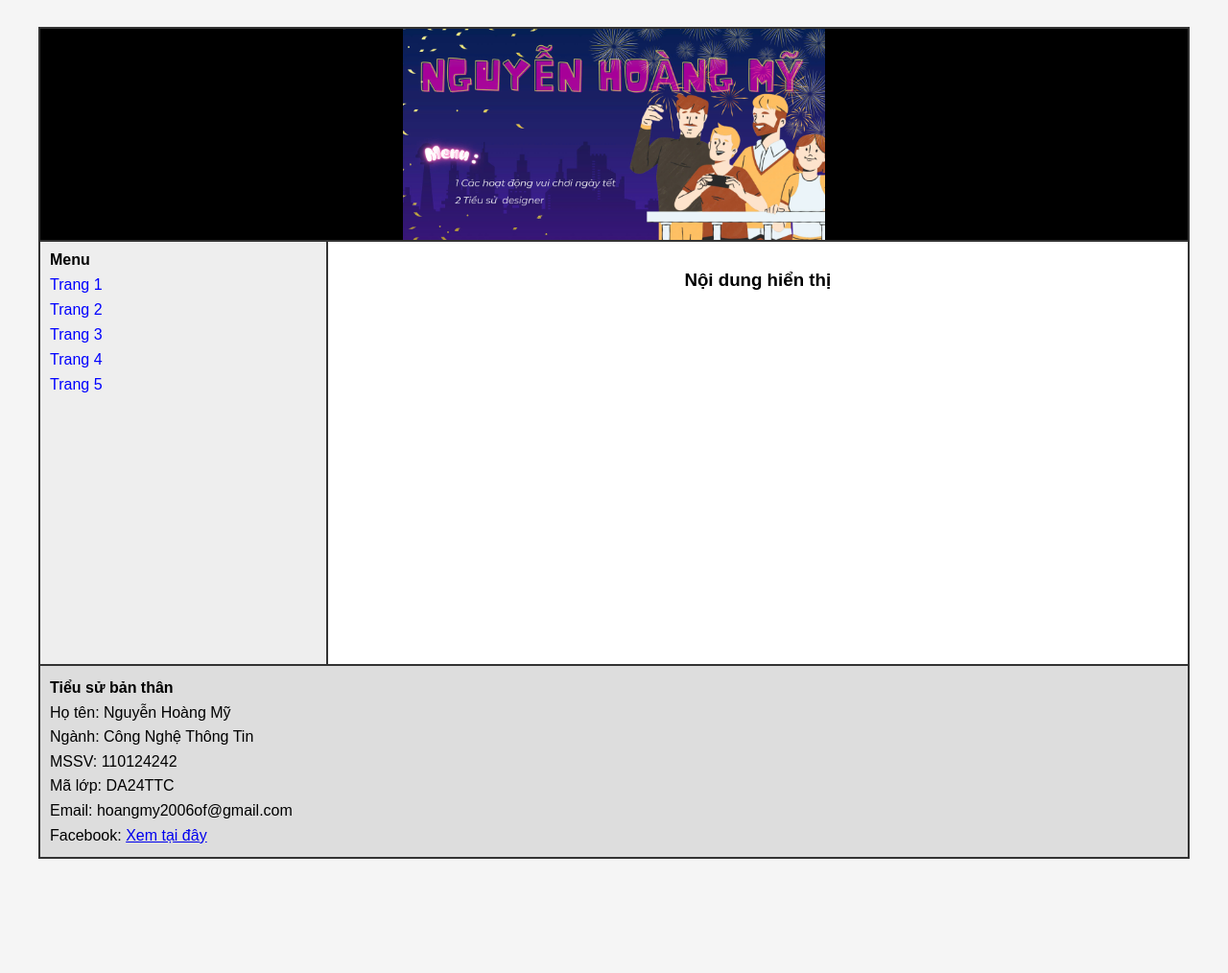
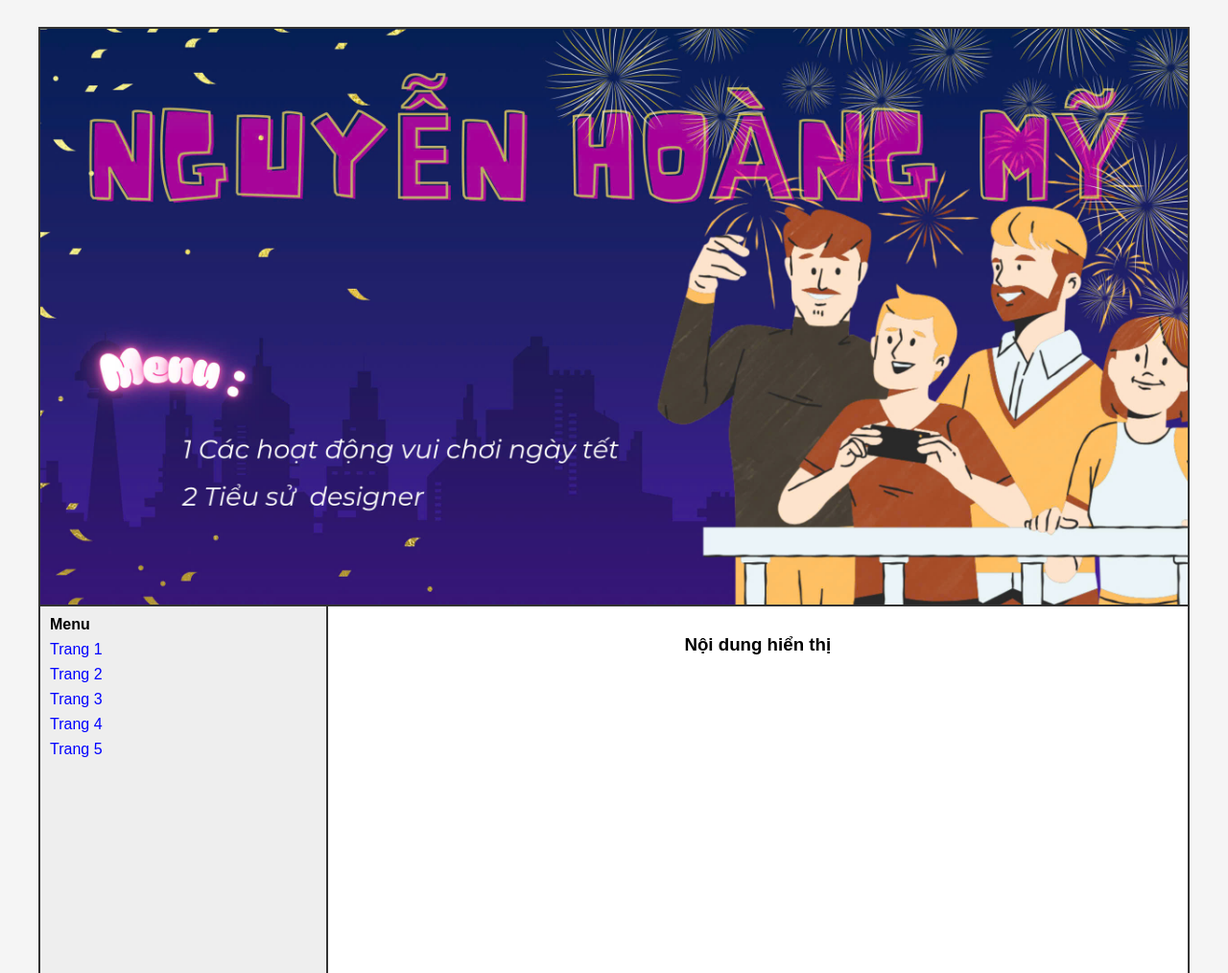
Before and after one commit to Nguyen-Hoang-My/HTML, a plain HTML site: page index.html in a window 1280 px wide. Shown: the top 1014 px of the page at 96% size. Before the commit the page ends 923 px from the top, so only its background shows below. Drawn offline with Linux system fonts and the light colour scheme.

Commit message:
vcvcvvcccv

```diff
--- a/index.html
+++ b/index.html
@@ -11,7 +11,6 @@ body{
     padding:20px;
 }
 
-/* ===== TABLE KHÓA LƯỚI ===== */
 table{
     width:1200px;
     margin:auto;
@@ -20,7 +19,6 @@ table{
     table-layout:fixed;
 }
 
-/* chia 4 cột bằng nhau */
 col{ width:25%; }
 
 th, td{
@@ -29,23 +27,19 @@ th, td{
     vertical-align:top;
 }
 
-/* ===== A: HEADER ===== */
+/* ===== HEADER ===== */
 .header{
-    height:220px;      /* 🔥 đủ cao để không mất chữ */
+    height:600px;   /* bằng đúng chiều cao ảnh 1200x600 */
     padding:0;
-    overflow:hidden;
 }
 
-/* banner phủ full nhưng KHÔNG MÉO */
 .banner{
     width:100%;
     height:100%;
-    object-fit:contain;   /* 🔥 giữ trọn chữ */
     display:block;
-    background:#000;      /* nền đen cho đẹp nếu dư khoảng */
 }
 
-/* ===== B: MENU ===== */
+/* ===== MENU ===== */
 .menu{
     height:420px;
     background:#eee;
@@ -58,7 +52,7 @@ th, td{
     color:blue;
 }
 
-/* ===== C: CONTENT ===== */
+/* ===== CONTENT ===== */
 .content{
     height:420px;
     text-align:center;
@@ -71,7 +65,7 @@ th, td{
     margin-top:10px;
 }
 
-/* ===== D: FOOTER ===== */
+/* ===== FOOTER ===== */
 .footer{
     height:160px;
     background:#ddd;
@@ -84,21 +78,17 @@ th, td{
 
 <table>
 
-<!-- 🔥 CHIA 4 CỘT -->
 <colgroup>
     <col><col><col><col>
 </colgroup>
 
-<!-- ===== A: HEADER (4x1) ===== -->
 <tr>
     <th colspan="4" class="header">
         <img src="banner.jpg" class="banner">
     </th>
 </tr>
 
-<!-- ===== B + C ===== -->
 <tr>
-    <!-- B: 1 cột -->
     <td rowspan="2" class="menu">
         <b>Menu</b>
         <a href="page1.html" target="content">Trang 1</a>
@@ -108,7 +98,6 @@ th, td{
         <a href="page5.html" target="content">Trang 5</a>
     </td>
 
-    <!-- C: 3 cột -->
     <td colspan="3" rowspan="2" class="content">
         <h3>Nội dung hiển thị</h3>
         <iframe name="content"></iframe>
@@ -116,7 +105,6 @@ th, td{
 </tr>
 <tr></tr>
 
-<!-- ===== D: FOOTER (4x1) ===== -->
 <tr>
     <td colspan="4" class="footer">
         <b>Tiểu sử bản thân</b><br>
@@ -124,11 +112,7 @@ th, td{
         Ngành: Công Nghệ Thông Tin<br>
         MSSV: 110124242<br>
         Mã lớp: DA24TTC<br>
-        Email: hoangmy2006of@gmail.com<br>
-        Facebook:
-        <a href="https://www.facebook.com/share/1DaFiM2QZh/" target="_blank">
-            Xem tại đây
-        </a>
+        Email: hoangmy2006of@gmail.com
     </td>
 </tr>
 
```
